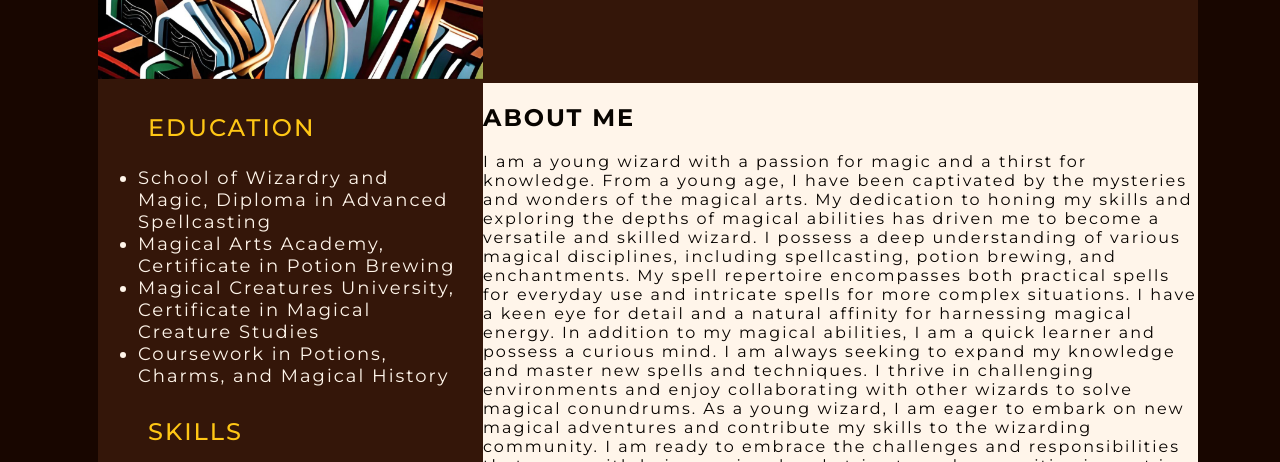
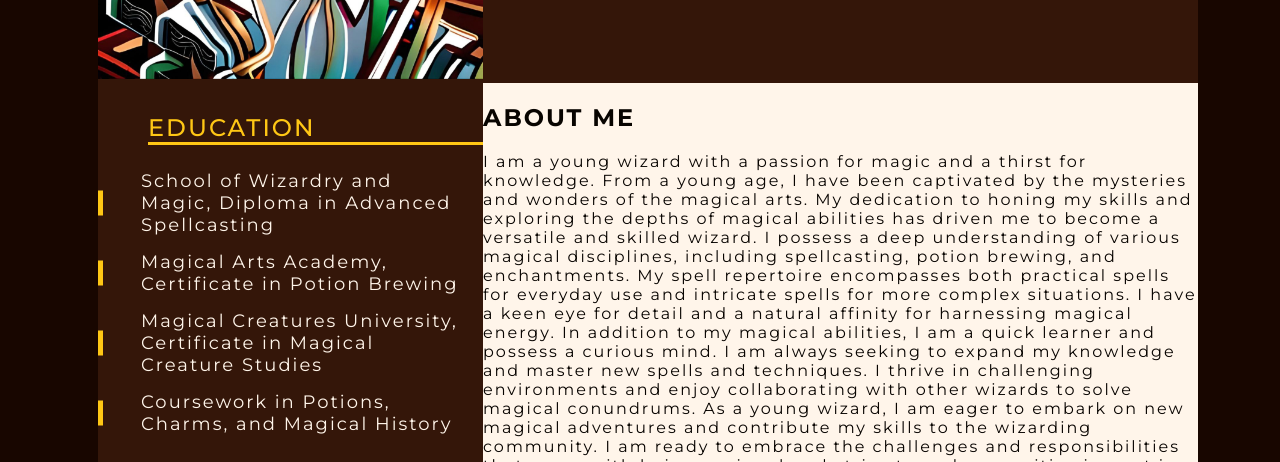
Before and after one commit to Nelany/rsschool-cv, a plain HTML site: page index.html in a window 1280 px wide. Shown: the part 314-776 px from the top of the page. Drawn offline with Linux system fonts and the light colour scheme.

Commit message:
Feat: add css for asid

```diff
--- a/index.html
+++ b/index.html
@@ -232,7 +232,7 @@
         </aside>
 
         <section class="footer__main">
-          <a href=""><img src="./assets/images/github.svg" alt=""></a>
+          <a href="https://github.com/Nelany"><img src="./assets/images/github.svg" alt=""></a>
           <a href="https://rs.school/js/"><img src="./assets/images/rs_school_js.svg" alt=""></a>
           <p>CREATED IN 2023</p>
         </section>
--- a/style.scss
+++ b/style.scss
@@ -40,7 +40,6 @@
         display: flex;
         justify-content: end;
         list-style: none;
-        padding: 0;
         margin: 0 0 20px 0;
         font-size: 20px;
         font-weight: 300;
@@ -77,11 +76,11 @@
 }
 
 
-.main-conteiner{
+.main-conteiner {
     display: flex;
 }
 
-.aside{
+.aside {
     width: 35%;
 }
 
@@ -89,12 +88,33 @@
     margin: 30px 0 25px 50px;
     color: rgb(255, 199, 21);
     font-weight: 500;
+    border-bottom: 3px solid rgb(255, 199, 21);
 }
 
 .aside ul {
     margin: 0 20px 0 0;
+    padding: 0;
     font-size: 18px;
     font-weight: 400;
+}
+
+.aside li {
+    position: relative;
+    margin-bottom: 15px;
+    padding-left: 43px;
+    list-style: none;
+}
+
+.aside li::before {
+    content: "";
+    width: 5px;
+    height: 25px;
+    display: inline-block;
+    position: absolute;
+    left: 0;
+    top: 50%;
+    transform: translatey(-50%);
+    background-color: rgb(255, 199, 21);
 }
 
 .main {
```
Also changed, not shown: style.css, 1 other file.
